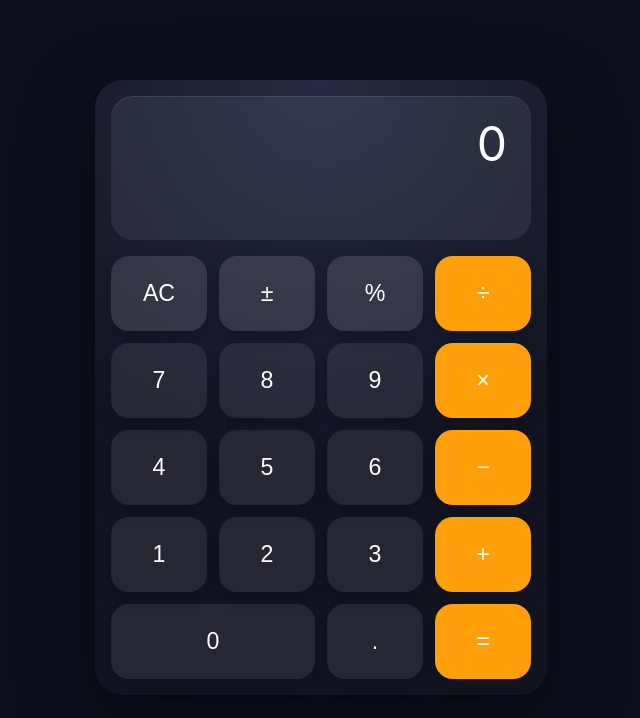
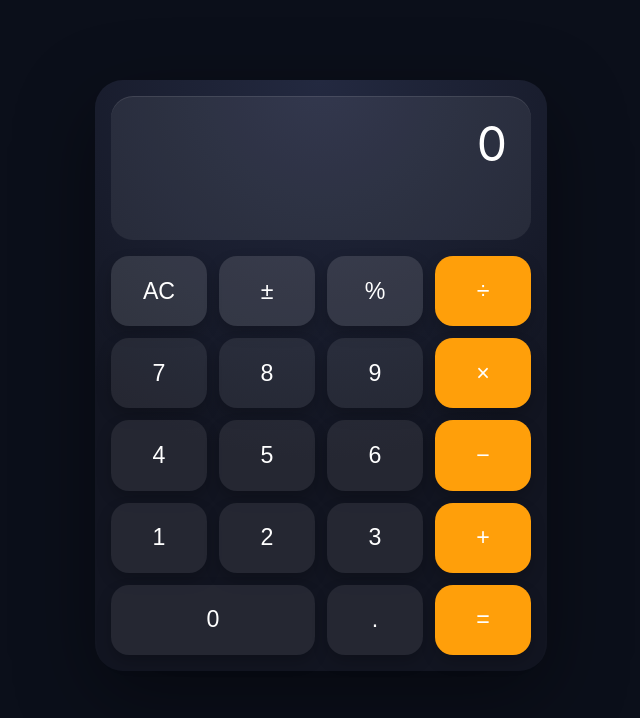
Before and after one commit to pkt-eng/Calculator, an Angular app: page / in a window 1280 px wide. Shown: the top 718 px of the page, without its empty margins (319-959 px from the left). Built offline with nearby package versions, Linux system fonts and the light colour scheme.

Commit message:
Reduce button min-height from 75px to 70px

```diff
--- a/src/app/app.component.css
+++ b/src/app/app.component.css
@@ -3,7 +3,7 @@
 }
 
 .button {
-  min-height: 75px;
+  min-height: 70px;
   border-radius: 18px;
   border: none;
   box-shadow: 0 7px 15px rgba(0, 0, 0, 0.2);
```
